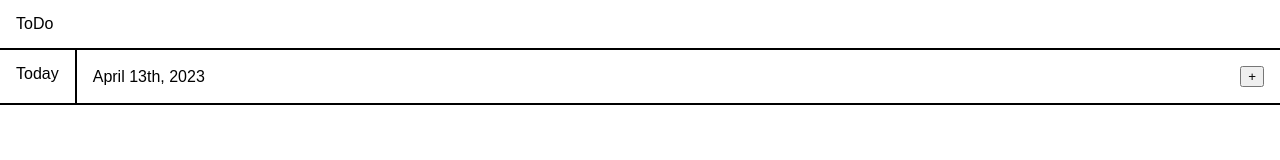
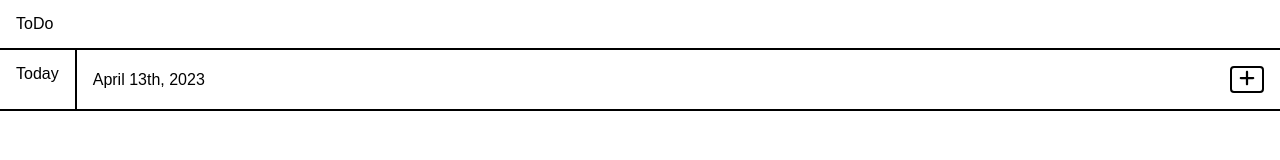
Before and after one commit to jduong09/topToDo, a website built with webpack: page dist/index.html in a window 1280 px wide. Built offline with Linux system fonts and the light colour scheme.

```diff
--- a/src/meyers_reset.css
+++ b/src/meyers_reset.css
@@ -18,6 +18,11 @@
 	font: inherit;
 	vertical-align: baseline;
 	box-sizing: border-box;
+}
+
+button {
+	background: none;
+	border: 0;
 }
 /* HTML5 display-role reset for older browsers */
 article, aside, details, figcaption, figure,
--- a/src/styles.css
+++ b/src/styles.css
@@ -30,6 +30,11 @@
   display: flex;
   justify-content: space-between;
   align-items: center;
+}
+
+#btn-create-todo {
+  border: 2px solid black;
+  border-radius: 4px;
 }
 
 #form-create-todo {
--- a/webpack.config.js
+++ b/webpack.config.js
@@ -1,6 +1,7 @@
 const path = require('path');
 
 module.exports = {
+  mode: 'development',
   entry: './src/index.js',
   output: {
     filename: 'main.js',
```
Also changed, not shown: dist/index.html, dist/main.js.
